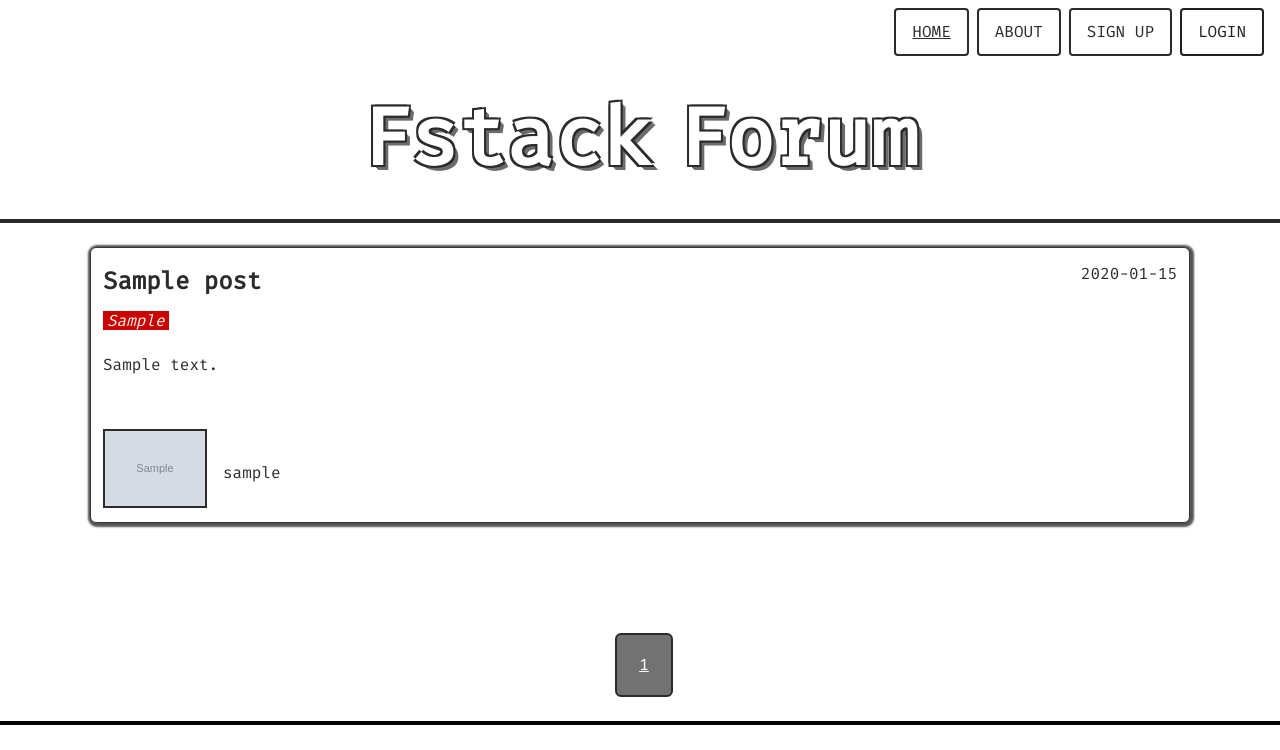
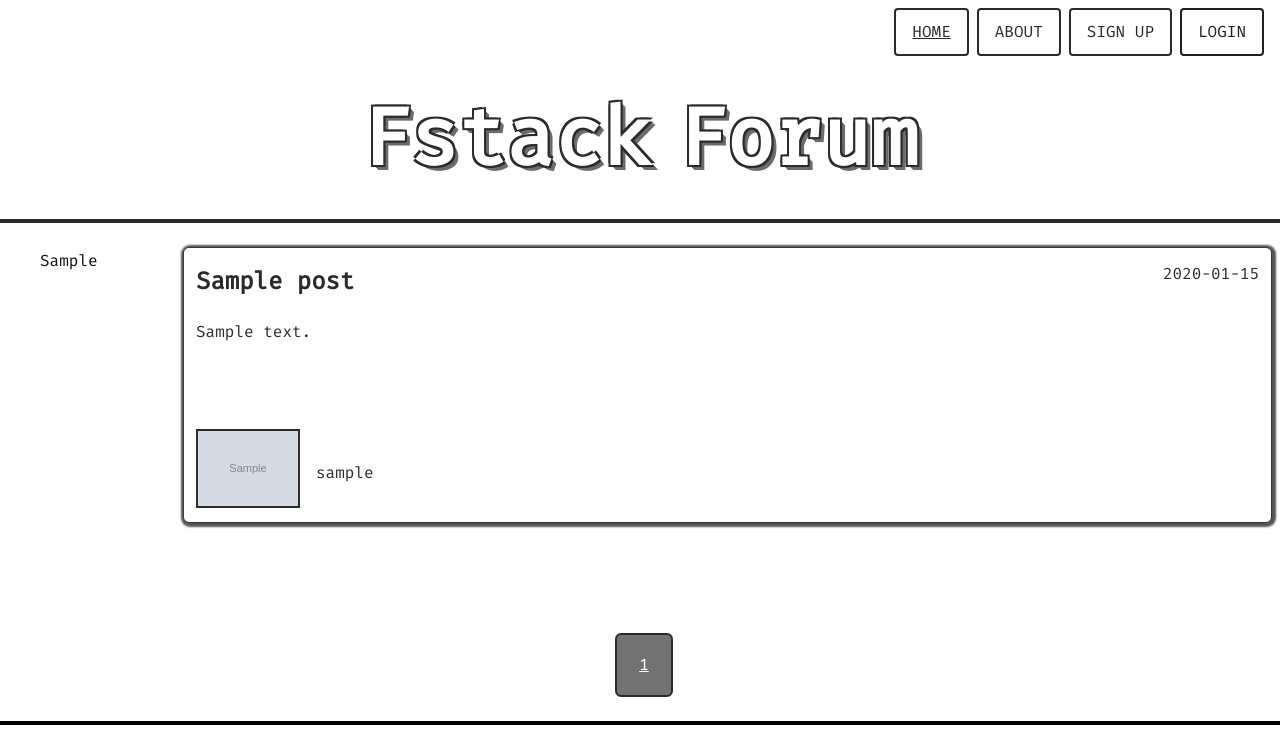
Before and after one commit to brandon-wallace/fstack-forum, a Flask app: page / in a window 1280 px wide. Shown: the top 750 px of the page. Run offline with Flask 2, Linux system fonts and the light colour scheme; tables that the repository leaves empty hold one stand-in row (values such as "Sample post"); grey boxes marked "Sample" are stand-in pictures.

Commit message:
Add caterory column

```diff
--- a/application/templates/forum/index.html
+++ b/application/templates/forum/index.html
@@ -2,11 +2,21 @@
 
 {% extends "layout.html" %}
 
-{% from 'macros.html' import categoryType %}
-
 {% block title %}Home{% endblock %}
 
 {% block content %}
+
+  <div class="index-content">
+
+    <aside class="index-categories">
+
+      <ul class="category-menu">
+        {% for category in categories %}
+          <li><a href="{{ url_for('forum.categories', category=category.category) }}">{{ category.category }}</a></li>
+        {% endfor %}
+      </ul>
+
+    </aside>
 
     <section class="row">
 
@@ -21,8 +31,6 @@
               <span class="tile__date">{{ post.date_posted.strftime("%Y-%m-%d") }}</span>
             </header>
 
-            {{ categoryType(type=post.category, category_text=post.category) }}
-
             <div class="tile__text">
               <p>{{ post.content }}</p>
             </div>
@@ -30,7 +38,7 @@
             <footer class="tile__footer">
 
               <div class="tile__author">
-                <img class="profile-image" src="static/images/avatars/{{ post.author.image_file }}">
+                <img class="profile-image" src="static/images/avatars/{{ post.author.image_file }}" alt="Profile Avatar">
                 <span class="tile__title">{{ post.author.username }}</span>
               </div>
 
@@ -47,4 +55,6 @@
 
     </section>
 
+  </div>
+
 {% endblock %}
```
